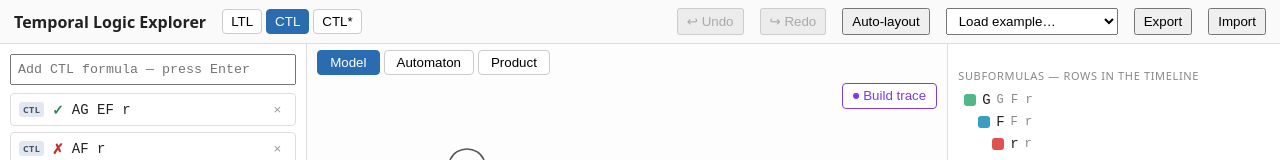
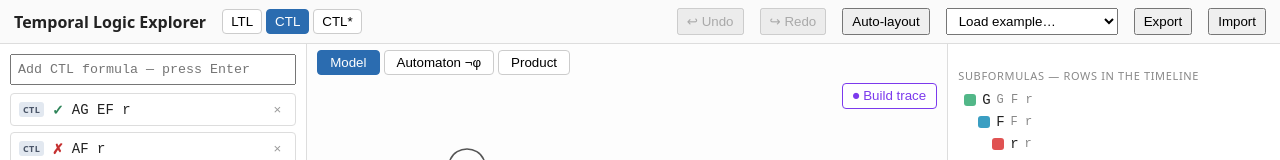
Before and after one commit to JeroenRobben/temporal-logic-explorer, a React (Vite) app: page / in a window 1280 px wide. Both pictures are taken after a click on the element "Build a trace to evaluate LTL formulas". Shown: the top 160 px of the page. Built offline with nearby package versions, Linux system fonts and the light colour scheme.

Commit message:
fix: dynamic automaton labels, model-tab switch on evidence load, stable graphable memo

```diff
--- a/src/ui/App.tsx
+++ b/src/ui/App.tsx
@@ -80,6 +80,7 @@ export default function App() {
     setTraceNotice(null);
     setRecording(false);
     setTrace({ stateIds: l.stateIds, loopIndex: l.loopIndex });
+    setViewTab('model');
   }
 
   function startRecording(on: boolean) {
@@ -188,23 +189,32 @@ export default function App() {
     ? activeAnalysis : null;
 
   const graphable = useMemo(() => {
-    if (activeLTLAnalysis?.allPaths
-      && (activeLTLAnalysis.allPaths.kind === 'holds' || activeLTLAnalysis.allPaths.kind === 'fails')) {
-      const ap = activeLTLAnalysis.allPaths;
-      return { automaton: ap.automaton, product: ap.product, legend: null as Map<string, string> | null };
-    }
-    if (activeAnalysis?.starResult && selectedNodeId !== null) {
-      const q = activeAnalysis.starResult.quantifiers.get(selectedNodeId);
-      if (q) {
+    const entry = formulas.find((f) => f.id === activeFormulaId);
+    if (entry?.logic === 'ltl' && activeFormulaId !== null) {
+      const ap = allPathsMap.get(activeFormulaId);
+      if (ap && (ap.kind === 'holds' || ap.kind === 'fails')) {
         return {
-          automaton: q.automaton,
-          product: buildProduct(q.labeledModel, q.automaton),
-          legend: q.legend,
+          automaton: ap.automaton, product: ap.product,
+          legend: null as Map<string, string> | null, kind: 'ltl' as const,
         };
       }
     }
+    if (activeFormulaId !== null && selectedNodeId !== null) {
+      const star = starMap.get(activeFormulaId);
+      if (star && star !== 'too-large') {
+        const q = star.quantifiers.get(selectedNodeId);
+        if (q) {
+          return {
+            automaton: q.automaton,
+            product: buildProduct(q.labeledModel, q.automaton),
+            legend: q.legend,
+            kind: 'star' as const,
+          };
+        }
+      }
+    }
     return null;
-  }, [activeLTLAnalysis, activeAnalysis, selectedNodeId]);
+  }, [activeFormulaId, selectedNodeId, allPathsMap, starMap, formulas]);
 
   const automatonGraph: RenderGraph | null = useMemo(() => {
     if (!graphable) return null;
@@ -495,10 +505,12 @@ export default function App() {
                 <button className={`tab ${viewTab === 'model' ? 'active' : ''}`}
                   onClick={() => setViewTab('model')}>Model</button>
                 <button className={`tab ${viewTab === 'automaton' ? 'active' : ''}`}
-                  title={activeLTLAnalysis?.ltlAst
+                  title={graphable.kind === 'ltl' && activeLTLAnalysis?.ltlAst
                     ? `Büchi automaton for ¬(${prettyLTL(activeLTLAnalysis.ltlAst)})`
                     : 'Büchi automaton the checker ran for the selected quantifier (¬ψ for A, ψ for E)'}
-                  onClick={() => setViewTab('automaton')}>Automaton</button>
+                  onClick={() => setViewTab('automaton')}>
+                  {graphable.kind === 'ltl' ? 'Automaton ¬φ' : 'Automaton'}
+                </button>
                 <button className={`tab ${viewTab === 'product' ? 'active' : ''}`}
                   onClick={() => setViewTab('product')}>Product</button>
               </div>
--- a/src/ui/Inspector.tsx
+++ b/src/ui/Inspector.tsx
@@ -377,6 +377,13 @@ export default function Inspector(props: InspectorProps) {
                   {starResult.sat.get(selectedStar.id)!.has(st.id) ? '✓' : '✗'} {st.name}
                 </div>
               ))}
+              {starResult.quantifiers.get(selectedStar.id) && (
+                <div className="muted">
+                  Automaton shown: {selectedStar.kind === 'A'
+                    ? '¬ψ (runs that would violate the A)'
+                    : 'ψ (runs that witness the E)'}
+                </div>
+              )}
             </>
           )}
           {starResult && (
```
Also changed, not shown: 1 other file (tests, documents, lock files or other folders).
